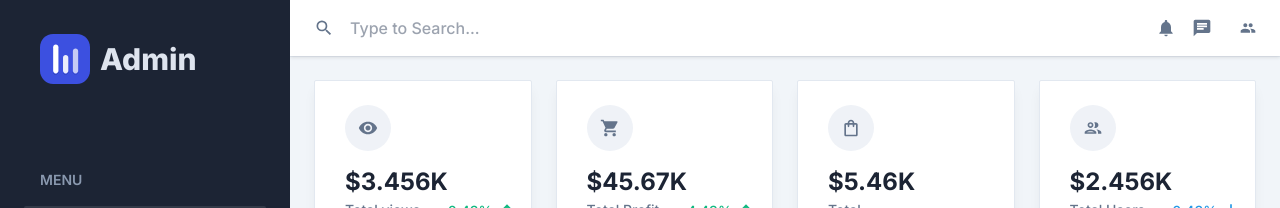
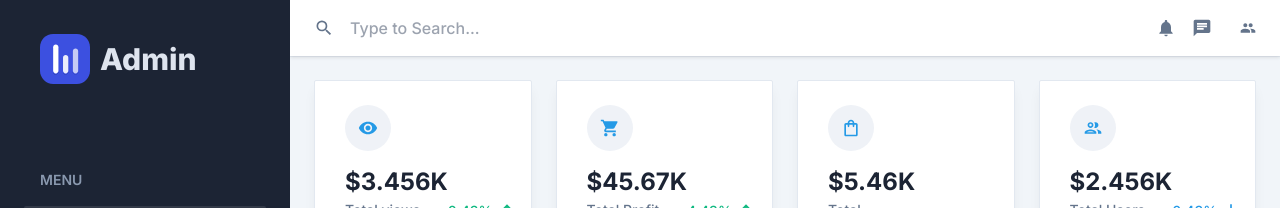
Before and after one commit to nethuh/Admin_Dashboard, a Next.js app: page / in a window 1280 px wide. Shown: the top 208 px of the page. Built offline with nearby package versions, Linux system fonts and the light colour scheme.

Commit message:
charts done

```diff
--- a/src/components/Dashboard.tsx
+++ b/src/components/Dashboard.tsx
@@ -10,16 +10,16 @@ const Dashboard: React.FC = () => {
         <>
             <div className="grid grid-cols-1 gap-4 md:grid-cols-2 md:gap-6 xl:grid-cols-4 2xl:gap-7.5">
                 <Card title="Total views" total="$3.456K" rate="0.43%" levelUp>
-                    <MdRemoveRedEye size={20}/>
+                    <MdRemoveRedEye className="text-meta-5" size={20}/>
                 </Card>
                 <Card title="Total Profit" total="$45.67K" rate="4.43%" levelUp>
-                    <MdShoppingCart size={20}/>
+                    <MdShoppingCart className="text-meta-5" size={20}/>
                 </Card>
                 <Card title="Total Product" total="$5.46K" rate="0.43%" levelUp>
-                    <MdOutlineShoppingBag size={20}/>
+                    <MdOutlineShoppingBag className="text-meta-5" size={20}/>
                 </Card>
                 <Card title="Total Users" total="$2.456K" rate="0.43%" levelDown>
-                    <MdOutlinePeople size={20}/>
+                    <MdOutlinePeople className="text-meta-5" size={20}/>
                 </Card>
 
             </div>
```
